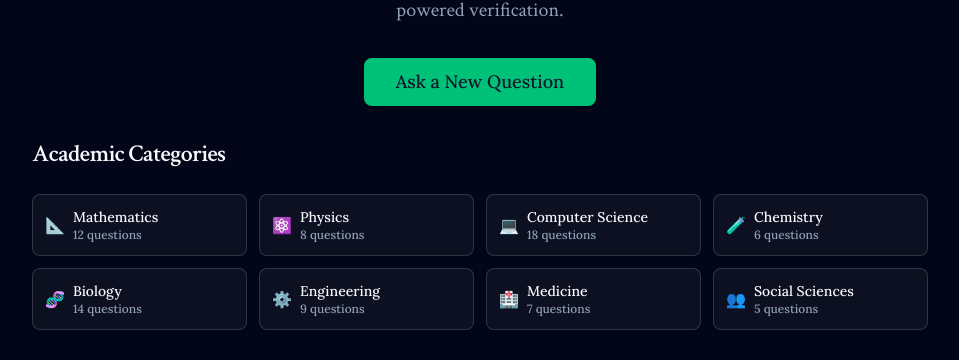
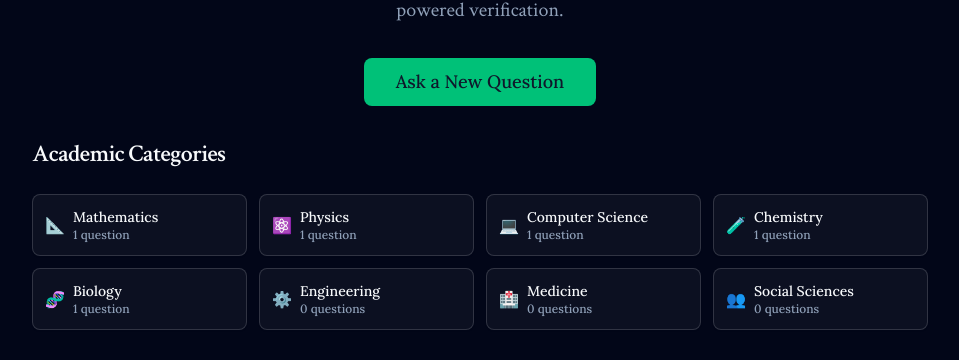
Before and after one commit to dot-enny/answer-chain, a React (Vite) app: page / in a window 1280 px wide. Shown: the part 837-1197 px from the top of the page, without its empty margins (160-1119 px from the left). Built offline with nearby package versions, Linux system fonts and the light colour scheme.

Commit message:
refactor: convert Home page to use modular components

```diff
--- a/src/pages/Home.tsx
+++ b/src/pages/Home.tsx
@@ -1,11 +1,10 @@
 import { useState, useMemo } from 'react'
-import { Link, useSearchParams } from 'react-router-dom'
-import { Button } from '@/components/ui/button'
-import { Badge } from '@/components/ui/badge'
-import { Input } from '@/components/ui/input'
-import QuestionCard from '@/components/QuestionCard'
-import { academicCategories, mockQuestions } from '@/data/mockData'
-import { Search, Filter, Check } from 'lucide-react'
+import { useSearchParams } from 'react-router-dom'
+import { mockQuestions } from '@/data/mockData'
+import HeroSection from '@/components/HeroSection'
+import CategoryFilters from '@/components/CategoryFilters'
+import SearchAndFilter from '@/components/SearchAndFilter'
+import QuestionsList from '@/components/QuestionsList'
 
 function Home() {
   const [searchParams, setSearchParams] = useSearchParams()
@@ -41,139 +40,27 @@ function Home() {
     }
   }
 
-  const selectedCategoryData = selectedCategory
-    ? academicCategories.find(cat => cat.id === selectedCategory)
-    : null
-
   return (
     <div className="space-y-8">
-      {/* Hero Section */}
-      <div className="text-center space-y-4">
-        <h1 className="text-4xl sm:text-5xl font-bold text-foreground font-serif tracking-tight">
-          Ask a question. Get a verifiable answer.
-        </h1>
-        <p className="text-xl text-muted-foreground max-w-2xl mx-auto font-serif leading-relaxed">
-          Connect with experts and get verified answers to your questions through blockchain-powered verification.
-        </p>
-        <div className="pt-4">
-          <Button asChild size="lg" className="text-lg px-8 py-6">
-            <Link to="/ask">Ask a New Question</Link>
-          </Button>
-        </div>
-      </div>
+      <HeroSection />
 
-      {/* Categories Overview */}
-      <div className="space-y-6">
-        <div className="flex items-center justify-between">
-          <h2 className="text-2xl font-semibold text-foreground font-serif">Academic Categories</h2>
-          {selectedCategory && (
-            <Button
-              variant="outline"
-              size="sm"
-              onClick={() => handleCategoryFilter(null)}
-            >
-              Clear Filter
-            </Button>
-          )}
-        </div>
+      <CategoryFilters
+        selectedCategory={selectedCategory}
+        onCategoryFilter={handleCategoryFilter}
+      />
 
-        <div className="grid grid-cols-2 md:grid-cols-4 gap-3">
-          {academicCategories.map((category) => {
-            const isActive = selectedCategory === category.id
-            return (
-              <Button
-                key={category.id}
-                variant="outline"
-                size="sm"
-                onClick={() => handleCategoryFilter(category.id)}
-                className={`justify-start h-auto p-3 relative ${
-                  isActive
-                    ? 'border-primary bg-primary/5 hover:bg-primary/10'
-                    : 'hover:bg-accent'
-                }`}
-              >
-                <div className="flex items-center gap-2 w-full">
-                  <span className="text-base">{category.icon}</span>
-                  <div className="text-left flex-1">
-                    <div className="font-medium text-sm">{category.name}</div>
-                    <div className="text-xs text-muted-foreground">
-                      {category.id === 'mathematics' ? '12 questions' :
-                       category.id === 'computer-science' ? '18 questions' :
-                       category.id === 'physics' ? '8 questions' :
-                       category.id === 'chemistry' ? '6 questions' :
-                       category.id === 'biology' ? '14 questions' :
-                       category.id === 'engineering' ? '9 questions' :
-                       category.id === 'medicine' ? '7 questions' : '5 questions'}
-                    </div>
-                  </div>
-                  {isActive && (
-                    <Check className="h-4 w-4 text-primary ml-auto flex-shrink-0" />
-                  )}
-                </div>
-              </Button>
-            )
-          })}
-        </div>
-      </div>
+      <SearchAndFilter
+        searchQuery={searchQuery}
+        onSearchChange={setSearchQuery}
+        selectedCategory={selectedCategory}
+        filteredQuestionsCount={filteredQuestions.length}
+      />
 
-      {/* Search and Filter */}
-      <div className="space-y-4">
-        <div className="flex items-center gap-4">
-          <div className="relative flex-1 max-w-md">
-            <Search className="absolute left-3 top-1/2 transform -translate-y-1/2 text-muted-foreground h-4 w-4" />
-            <Input
-              placeholder="Search questions..."
-              value={searchQuery}
-              onChange={(e) => setSearchQuery(e.target.value)}
-              className="pl-10"
-            />
-          </div>
-          <div className="flex items-center gap-2">
-            <Filter className="h-4 w-4 text-muted-foreground" />
-            <span className="text-sm text-muted-foreground">
-              {filteredQuestions.length} question{filteredQuestions.length !== 1 ? 's' : ''}
-            </span>
-          </div>
-        </div>
-
-        {selectedCategoryData && (
-          <div className="flex items-center gap-2">
-            <span className="text-sm text-muted-foreground">Filtering by:</span>
-            <Badge variant="default" className="gap-1">
-              <span>{selectedCategoryData.icon}</span>
-              {selectedCategoryData.name}
-            </Badge>
-          </div>
-        )}
-      </div>
-
-      {/* Questions List */}
-      <div className="space-y-6">
-        <div className="flex items-center justify-between">
-          <h2 className="text-2xl font-semibold text-foreground font-serif">
-            {selectedCategoryData ? `${selectedCategoryData.name} Questions` : 'Recent Questions'}
-          </h2>
-        </div>
-
-        {filteredQuestions.length > 0 ? (
-          <div className="space-y-4">
-            {filteredQuestions.map((question) => (
-              <QuestionCard key={question.id} question={question} />
-            ))}
-          </div>
-        ) : (
-          <div className="text-center py-12">
-            <div className="text-muted-foreground mb-4 font-serif">
-              {searchQuery || selectedCategory
-                ? 'No questions found matching your criteria.'
-                : 'No questions yet.'}
-            </div>
-            <Button asChild variant="outline">
-              <Link to="/ask">Ask the First Question</Link>
-            </Button>
-          </div>
-        )}
-      </div>
+      <QuestionsList
+        questions={filteredQuestions}
+        selectedCategory={selectedCategory}
+        searchQuery={searchQuery}
+      />
     </div>
   )
 }
```
